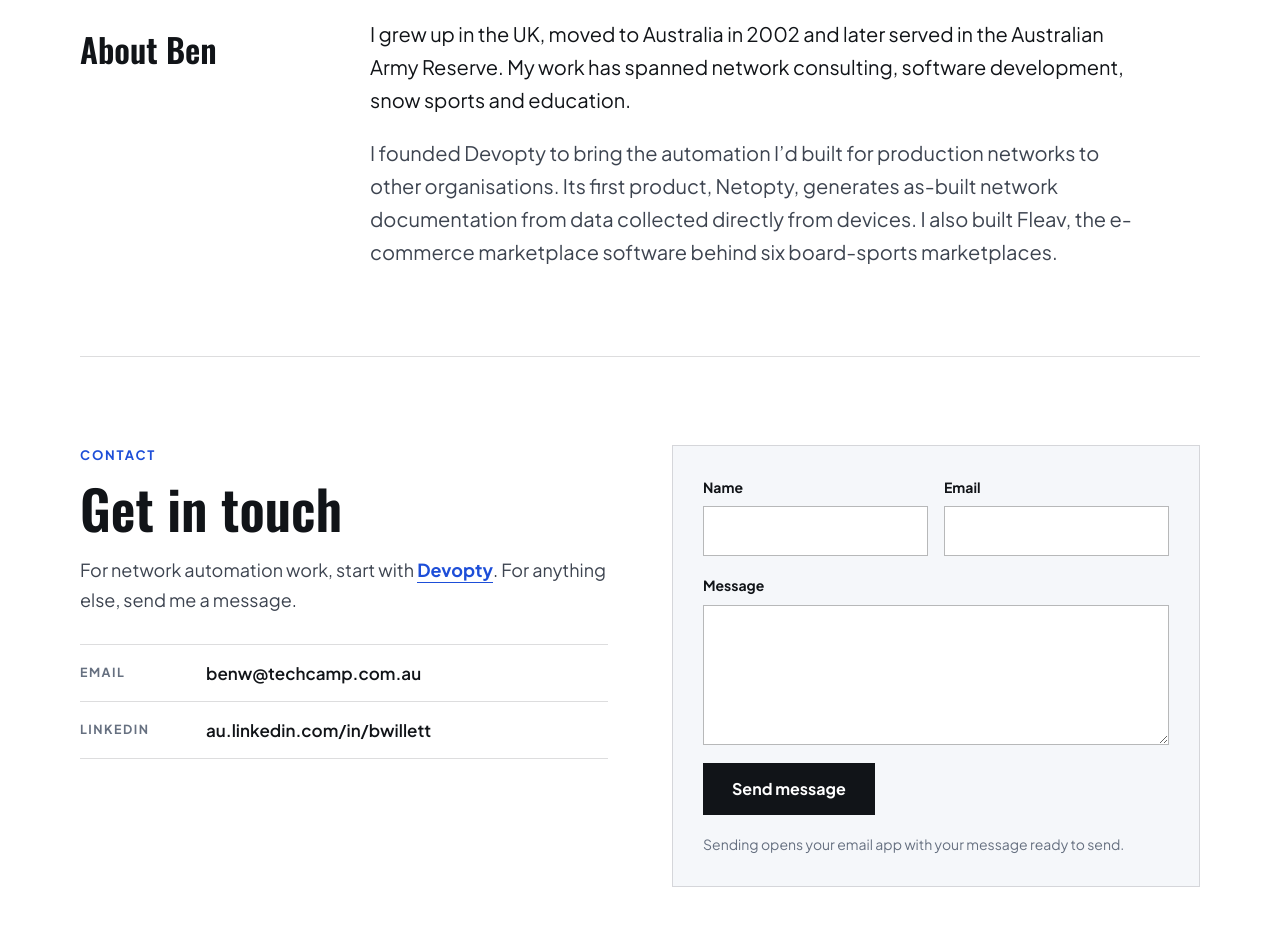
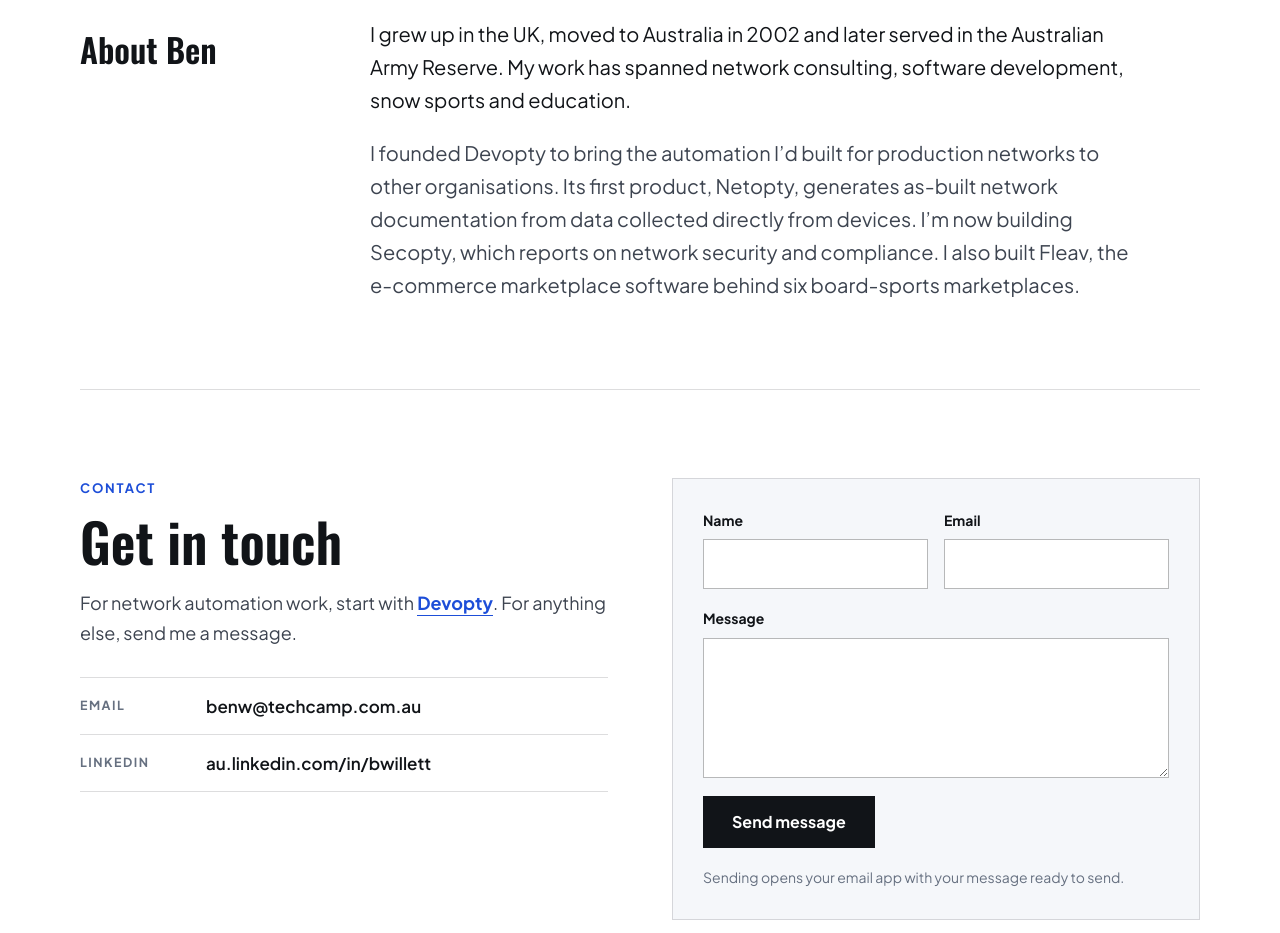
Before and after one commit to benjaminwillett/benwillett_net, a plain HTML site: page index.html in a window 1280 px wide. Shown: the part 2960-3893 px from the top of the page. Drawn offline with nearby package versions, Linux system fonts and the light colour scheme.

Commit message:
Mention Secopty in the About paragraph
Co-Authored-By: Claude Fable 5.2 <noreply@anthropic.com>

```diff
--- a/index.html
+++ b/index.html
@@ -178,7 +178,7 @@
                     </div>
                     <div class="about-copy">
                         <p>I grew up in the UK, moved to Australia in 2002 and later served in the Australian Army Reserve. My work has spanned network consulting, software development, snow sports and education.</p>
-                        <p>I founded Devopty to bring the automation I’d built for production networks to other organisations. Its first product, Netopty, generates as-built network documentation from data collected directly from devices. I also built Fleav, the e-commerce marketplace software behind six board-sports marketplaces.</p>
+                        <p>I founded Devopty to bring the automation I’d built for production networks to other organisations. Its first product, Netopty, generates as-built network documentation from data collected directly from devices. I’m now building Secopty, which reports on network security and compliance. I also built Fleav, the e-commerce marketplace software behind six board-sports marketplaces.</p>
                     </div>
                 </div>
             </section>
```
